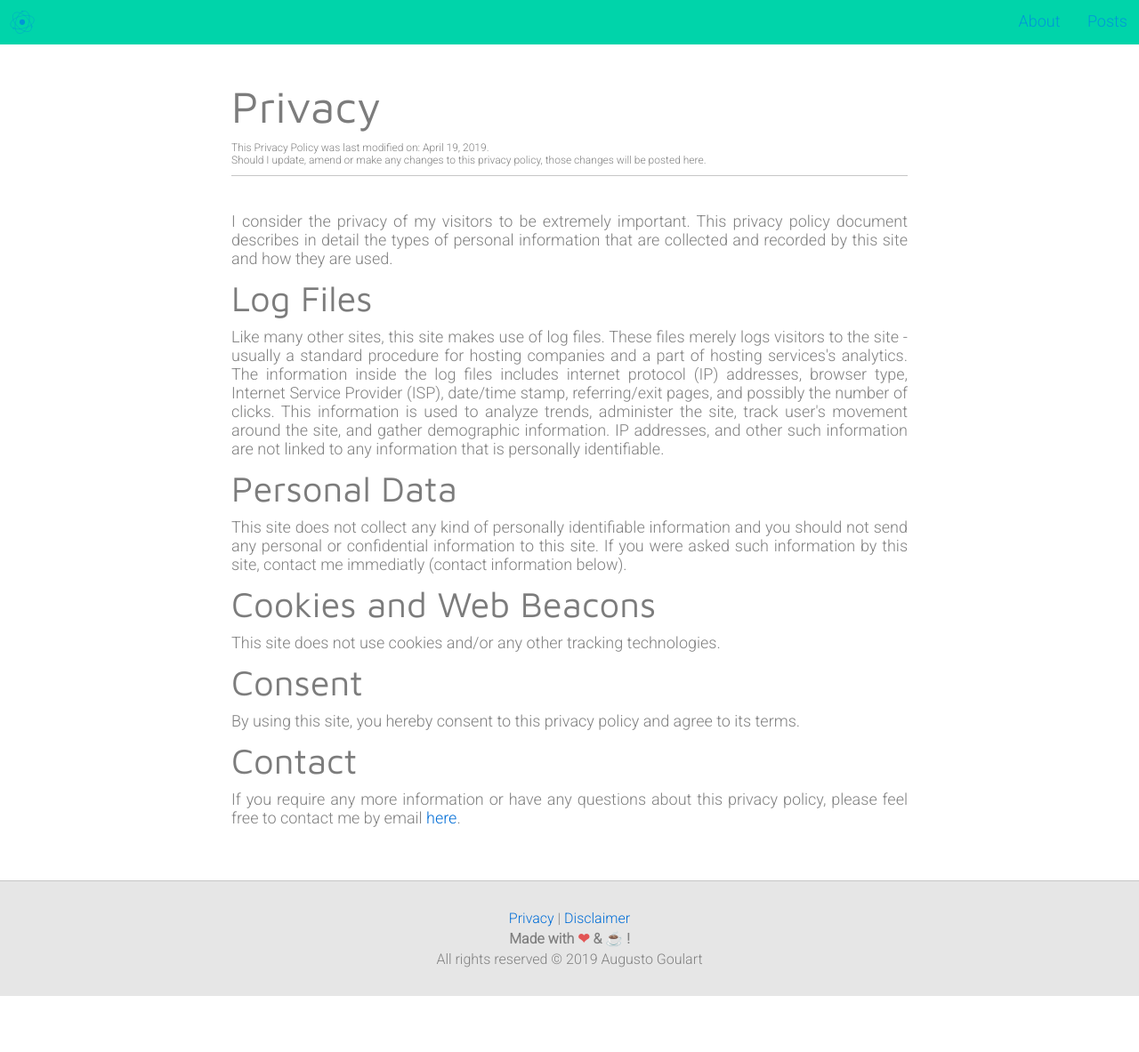
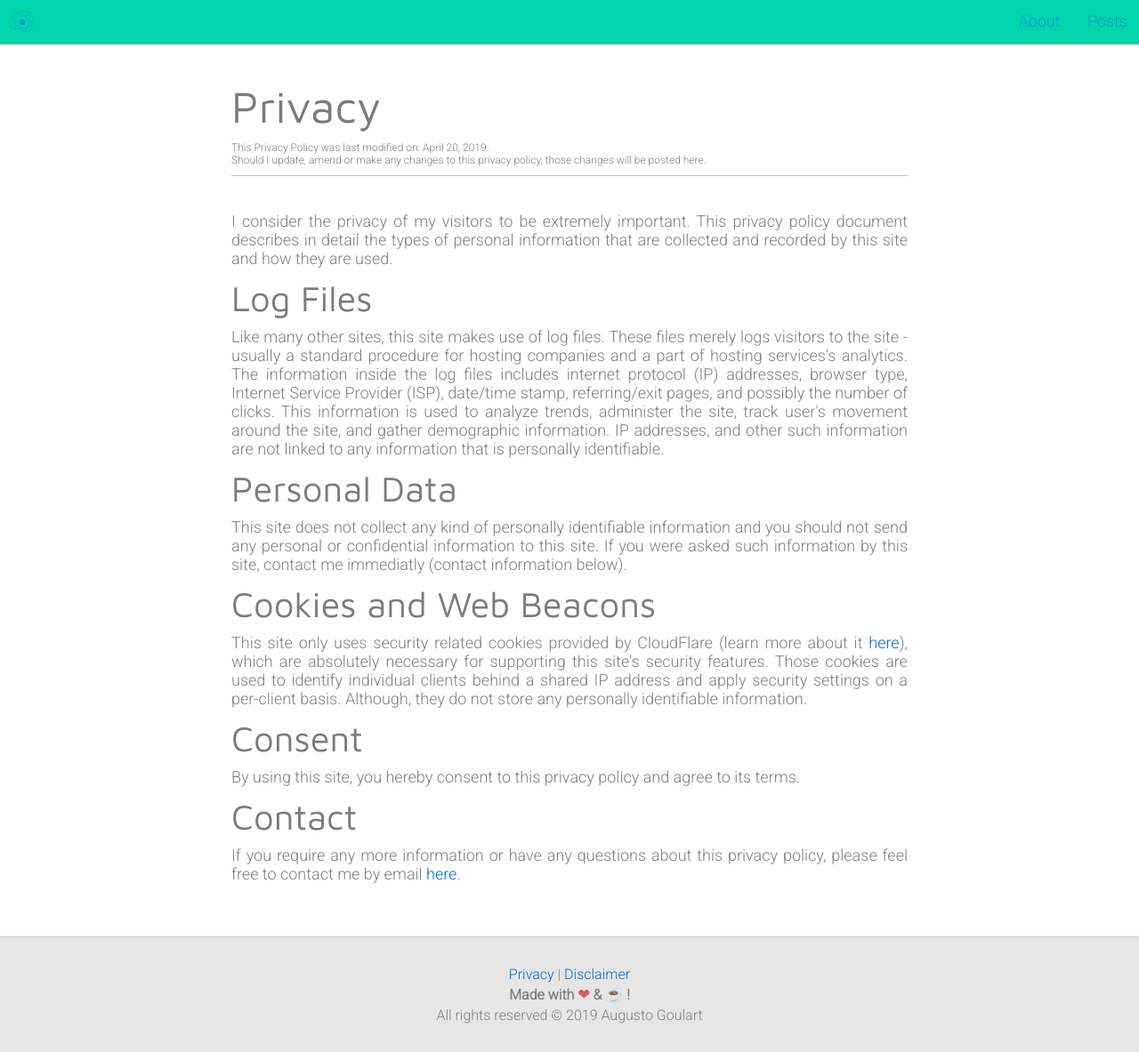
Before and after one commit to oAGoulart/oAGoulart.github.io, a Jekyll site: the page built from privacy.html, in a window 1280 px wide. Shown: the whole page at 89% size. Built offline with Jekyll 4.4.1, drawn with Linux system fonts in a browser that asks for light colours; before the commit the page ends 1120 px from its top, so only the background shows below that.

Commit message:
Privacy Policy update

```diff
--- a/privacy.html
+++ b/privacy.html
@@ -1,7 +1,7 @@
 ---
 layout: default
 title: Privacy
-date: 2019-04-19 17:52:00 -0300
+date: 2019-04-20 14:54:00 -0300
 ---
 
 <div class="post">
@@ -24,7 +24,9 @@ date: 2019-04-19 17:52:00 -0300
 		This site does not collect any kind of personally identifiable information and you should not send any personal or confidential information to this site. If you were asked such information by this site, contact me immediatly (contact information below).
 	</p>
 	<h1>Cookies and Web Beacons</h1>
-	<p>This site does not use cookies and/or any other tracking technologies.</p>
+	<p>
+		This site only uses security related cookies provided by CloudFlare (learn more about it <a href="https://support.cloudflare.com/hc/en-us/articles/360024915491-Privacy-and-the-cfduid-Cookie" target="_blank">here</a>), which are absolutely necessary for supporting this site's security features. Those cookies are used to identify individual clients behind a shared IP address and apply security settings on a per-client basis. Although, they do not store any personally identifiable information.
+	</p>
 	<h1>Consent</h1>
 	<p>
 		By using this site, you hereby consent to this privacy policy and agree to its terms.
```
